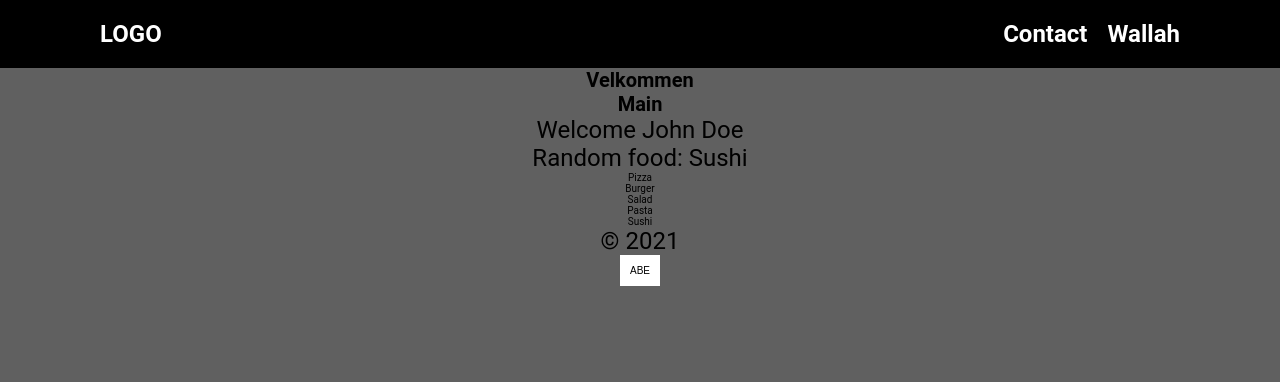
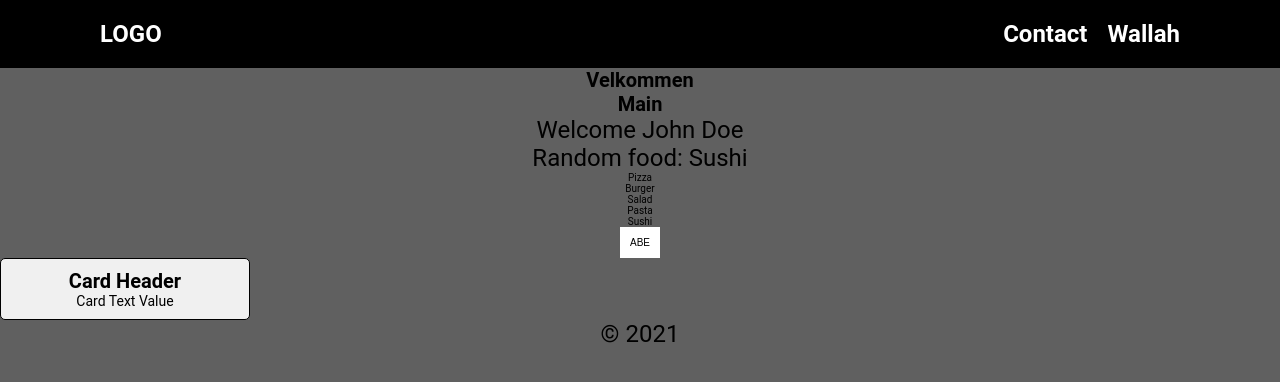
Before and after one commit to LukiDK/vite-project, a React (Vite) app: page / in a window 1280 px wide. Shown: the top 382 px of the page. Built offline with nearby package versions, Linux system fonts and the light colour scheme.

Commit message:
Added card component

```diff
--- a/src/App.jsx
+++ b/src/App.jsx
@@ -4,6 +4,7 @@ import { Nav } from "./components/nav/nav.jsx";
 import { Footer } from "./components/footer/footer.jsx";
 import { Main } from "./components/main/main.jsx";
 import { Button } from "./components/button/button.jsx";
+import { Card } from "./components/card/card.jsx";
 
 function App() {
     return (
@@ -11,8 +12,9 @@ function App() {
             <Nav />
             <Header />
             <Main />
+            <Button textValue="ABE" size="small" theme="light" />
+            <Card headerText="Card Header" textValue="Card Text Value" />
             <Footer />
-      <Button textValue="ABE" size="small" theme="light" />
         </>
     );
 }
--- /dev/null
+++ b/src/components/card/card.jsx
@@ -0,0 +1,10 @@
+import { CardStyled } from "./card.styled";
+
+export const Card = ({ headerText, textValue }) => {
+    return (
+        <CardStyled>
+            <h2>{headerText}</h2>
+            <p>{textValue}</p>
+        </CardStyled>
+    );
+};
--- /dev/null
+++ b/src/components/card/card.styled.js
@@ -0,0 +1,21 @@
+import styled from "styled-components";
+
+export const CardStyled = styled.div`
+    background-color: #f0f0f0;
+    border: 1px solid #000000;
+    border-radius: 5px;
+    padding: 10px;
+    max-width: 250px;
+    height: 100%;
+    max-height: 250px;
+
+    h2 {
+        color: #000000;
+        font-size: 20px;
+    }
+
+    p {
+        color: #000000;
+        font-size: 14px;
+    }
+`;
```
Lines whose indentation alone changed are shown as unchanged.
